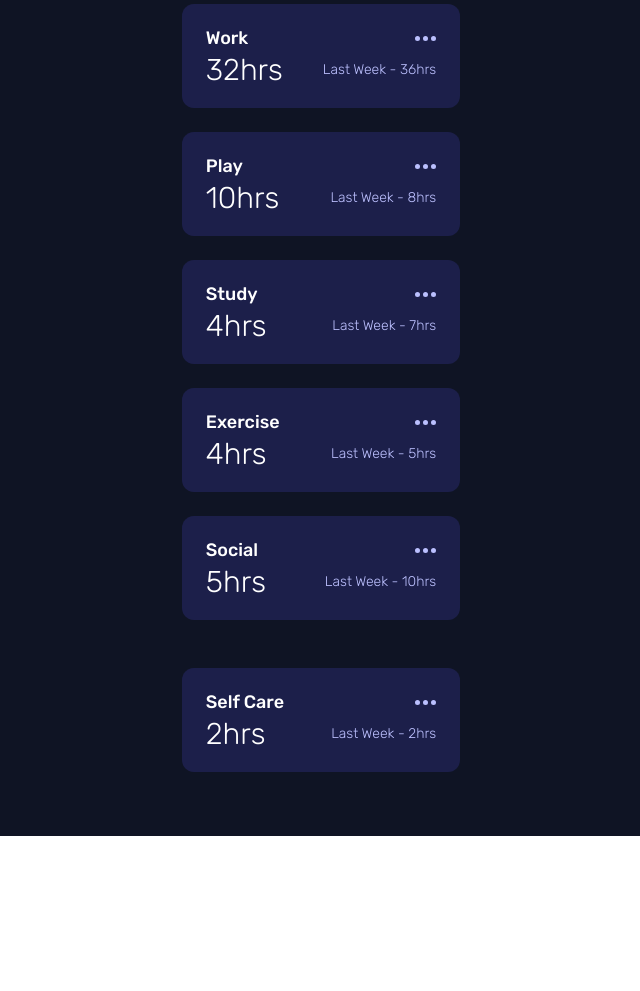
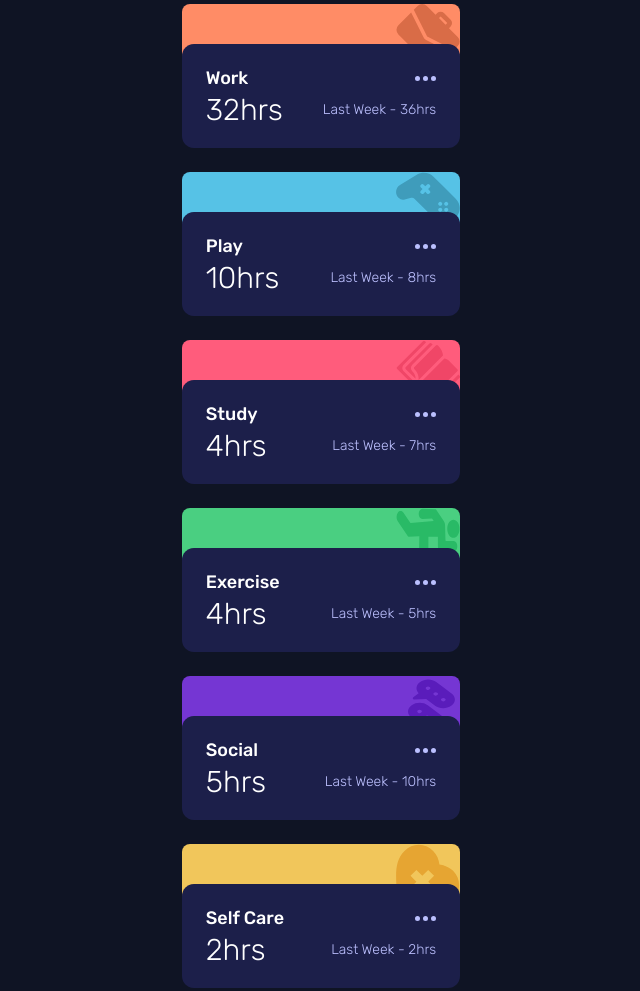
Before and after one commit to yurimzk/time-tracking-dashboard, a website: page index.html in a window 1280 px wide. Shown: the part 260-1251 px from the top of the page, without its empty margins (319-959 px from the left). Before the commit the page ends 1096 px from the top, so only its background shows below. Drawn offline with nearby package versions, Linux system fonts and the light colour scheme; files that its build step writes are made by us from their sources.

Commit message:
add background image banner positioning to cards

```diff
--- a/index.html
+++ b/index.html
@@ -22,7 +22,7 @@
   <body class="font-rubik text-lg">
     <div
       id="app"
-      class="bg-very-dark-blue flex flex-col gap-6 justify-items-center items-center py-16"
+      class="bg-very-dark-blue flex flex-col gap-16 justify-items-center items-center py-16"
     >
       <header class="bg-dark-blue rounded-xl">
         <div
@@ -48,10 +48,20 @@
           </ul>
         </div>
       </header>
-      <main class="flex flex-col gap-6">
-        <div class="work-container">
-          <div class="background-banner"></div>
-          <div class="work-info bg-dark-blue rounded-xl px-6 py-5">
+      <main class="flex flex-col gap-16">
+        <div class="work-container relative">
+          <div
+            class="background-banner bg-light-red-work flex flex-row-reverse rounded-t-lg absolute inset-x-0 -top-10 z-0"
+          >
+            <img
+              src="./images/icon-work.svg"
+              class="w-16 h-16"
+              alt="Work background banner"
+            />
+          </div>
+          <div
+            class="work-info bg-dark-blue rounded-xl px-6 py-5 relative z-10"
+          >
             <div class="work-info-header flex justify-between items-center">
               <p class="text-white font-medium">Work</p>
               <img src="./images/icon-ellipsis.svg" alt="Options button" />
@@ -64,9 +74,19 @@
             </div>
           </div>
         </div>
-        <div class="play-container">
-          <div class="background-banner"></div>
-          <div class="play-info bg-dark-blue rounded-xl px-6 py-5">
+        <div class="play-container relative">
+          <div
+            class="background-banner bg-soft-blue-play flex flex-row-reverse rounded-t-lg absolute inset-x-0 -top-10 z-0"
+          >
+            <img
+              src="./images/icon-play.svg"
+              class="w-16 h-16"
+              alt="Play background banner"
+            />
+          </div>
+          <div
+            class="play-info bg-dark-blue rounded-xl px-6 py-5 relative z-10"
+          >
             <div class="play-header flex justify-between items-center">
               <p class="text-white font-medium">Play</p>
               <img src="./images/icon-ellipsis.svg" alt="Options button" />
@@ -77,9 +97,19 @@
             </div>
           </div>
         </div>
-        <div class="study-container">
-          <div class="background-banner"></div>
-          <div class="study-info bg-dark-blue rounded-xl px-6 py-5">
+        <div class="study-container relative">
+          <div
+            class="background-banner bg-light-red-study flex flex-row-reverse rounded-t-lg absolute inset-x-0 -top-10 z-0"
+          >
+            <img
+              src="./images/icon-study.svg"
+              class="w-16 h-16"
+              alt="Study background banner"
+            />
+          </div>
+          <div
+            class="study-info bg-dark-blue rounded-xl px-6 py-5 relative z-10"
+          >
             <div class="study-header flex justify-between items-center">
               <p class="text-white font-medium">Study</p>
               <img src="./images/icon-ellipsis.svg" alt="Options button" />
@@ -90,9 +120,19 @@
             </div>
           </div>
         </div>
-        <div class="exercise-container">
-          <div class="background-banner"></div>
-          <div class="exercise-info bg-dark-blue rounded-xl px-6 py-5">
+        <div class="exercise-container relative">
+          <div
+            class="background-banner bg-lime-green-exercise flex flex-row-reverse rounded-t-lg absolute inset-x-0 -top-10 z-0"
+          >
+            <img
+              src="./images/icon-exercise.svg"
+              class="w-16 h-16"
+              alt="Exercise background banner"
+            />
+          </div>
+          <div
+            class="exercise-info bg-dark-blue rounded-xl px-6 py-5 relative z-10"
+          >
             <div class="exercise-header flex justify-between items-center">
               <p class="text-white font-medium">Exercise</p>
               <img src="./images/icon-ellipsis.svg" alt="Options button" />
@@ -105,9 +145,19 @@
             </div>
           </div>
         </div>
-        <div class="social-container">
-          <div class="background-banner"></div>
-          <div class="social-info bg-dark-blue rounded-xl px-6 py-5">
+        <div class="social-container relative">
+          <div
+            class="background-banner bg-violet-social flex flex-row-reverse rounded-t-lg absolute inset-x-0 -top-10 z-0"
+          >
+            <img
+              src="./images/icon-social.svg"
+              class="w-16 h-16"
+              alt="Social background banner"
+            />
+          </div>
+          <div
+            class="social-info bg-dark-blue rounded-xl px-6 py-5 relative z-10"
+          >
             <div class="social-header flex justify-between items-center">
               <p class="text-white font-medium">Social</p>
               <img src="./images/icon-ellipsis.svg" alt="Options button" />
@@ -118,17 +168,29 @@
             </div>
           </div>
         </div>
-        <div class="self-care-container">
-          <div class="background-banner"></div>
+        <div class="self-care-container relative">
+          <div
+            class="background-banner bg-soft-orange-self-care flex flex-row-reverse rounded-t-lg absolute inset-x-0 -top-10 z-0"
+          >
+            <img
+              src="./images/icon-self-care.svg"
+              class="w-16 h-16"
+              alt="Self care background banner"
+            />
           </div>
-        <div class="self-care-info bg-dark-blue rounded-xl px-6 py-5">
+          <div
+            class="self-care-info bg-dark-blue rounded-xl px-6 py-5 relative z-10"
+          >
             <div class="self-care-header flex justify-between items-center">
               <p class="text-white font-medium">Self Care</p>
               <img src="./images/icon-ellipsis.svg" alt="Options button" />
             </div>
-          <div class="self-care-info-content flex justify-between items-center">
+            <div
+              class="self-care-info-content flex justify-between items-center"
+            >
               <p class="text-white text-3xl font-light">2hrs</p>
               <p class="text-pale-blue text-sm font-light">Last Week - 2hrs</p>
+            </div>
           </div>
         </div>
       </main>
```
Lines whose indentation alone changed are shown as unchanged.
